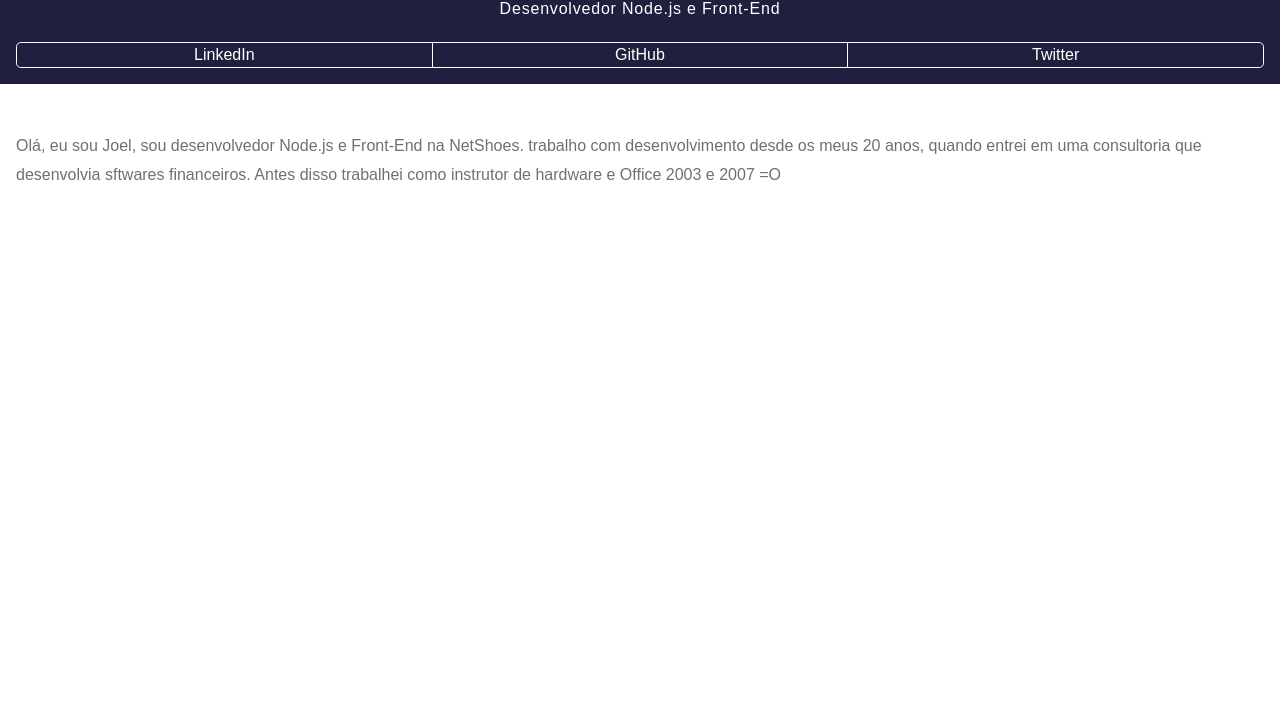
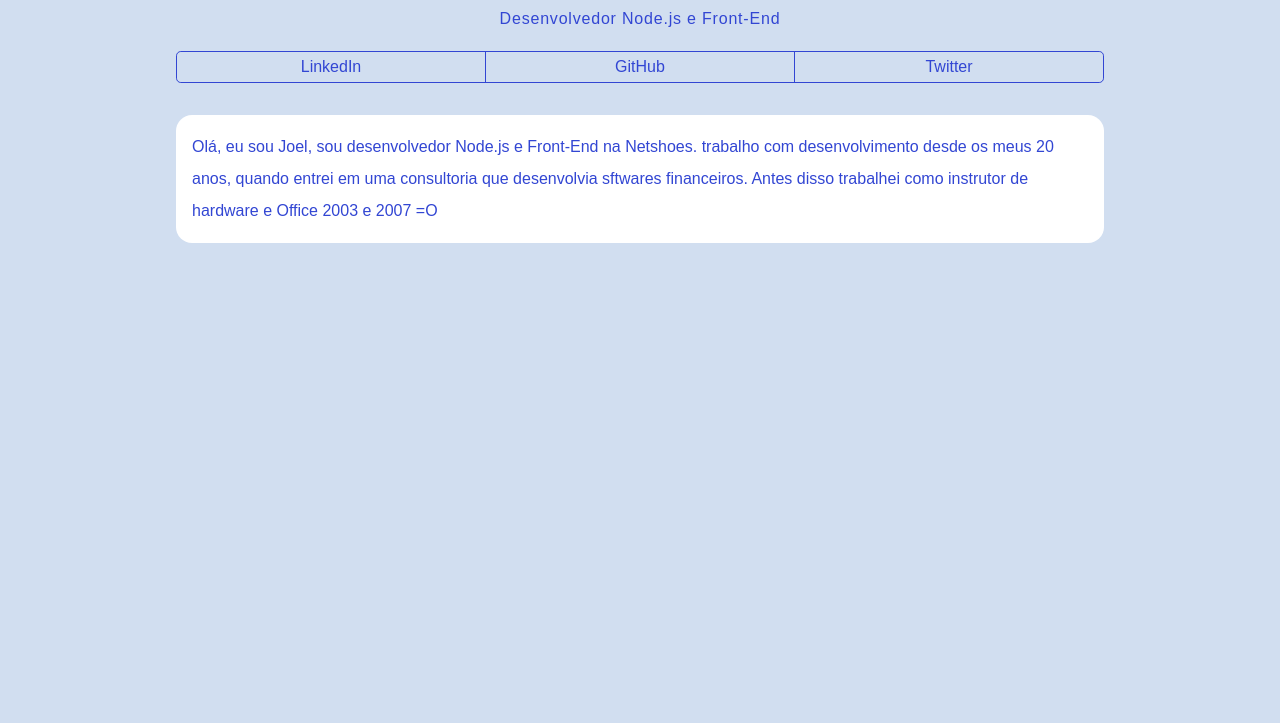
Before and after one commit to JoelSpinelli/Site-1.0, a website: page views/home.html in a window 1280 px wide. Shown: the part 77-800 px from the top of the page. Drawn offline with Linux system fonts and the light colour scheme; files that its build step writes are made by us from their sources.

Commit message:
atualizando o site

```diff
--- a/app.js
+++ b/app.js
@@ -1,7 +1,7 @@
 const path = require('path');
 const express = require('express');
 
-const port = process.env.PORT_APP || 3001;
+const port = process.env.PORT_APP || 3000;
 
 const app = express();
 
@@ -17,4 +17,5 @@ app.use((req, res, next) => {
   res.redirect('/');
 });
 
+console.log(`listening port ${port}`);
 app.listen(port);
--- /dev/null
+++ b/public/css/reset.css
@@ -0,0 +1,48 @@
+/* http://meyerweb.com/eric/tools/css/reset/
+   v2.0 | 20110126
+   License: none (public domain)
+*/
+
+html, body, div, span, applet, object, iframe,
+h1, h2, h3, h4, h5, h6, p, blockquote, pre,
+a, abbr, acronym, address, big, cite, code,
+del, dfn, em, img, ins, kbd, q, s, samp,
+small, strike, strong, sub, sup, tt, var,
+b, u, i, center,
+dl, dt, dd, ol, ul, li,
+fieldset, form, label, legend,
+table, caption, tbody, tfoot, thead, tr, th, td,
+article, aside, canvas, details, embed,
+figure, figcaption, footer, header, hgroup,
+menu, nav, output, ruby, section, summary,
+time, mark, audio, video {
+	margin: 0;
+	padding: 0;
+	border: 0;
+	font-size: 100%;
+	font: inherit;
+	vertical-align: baseline;
+}
+/* HTML5 display-role reset for older browsers */
+article, aside, details, figcaption, figure,
+footer, header, hgroup, menu, nav, section {
+	display: block;
+}
+body {
+	line-height: 1;
+}
+ol, ul {
+	list-style: none;
+}
+blockquote, q {
+	quotes: none;
+}
+blockquote:before, blockquote:after,
+q:before, q:after {
+	content: '';
+	content: none;
+}
+table {
+	border-collapse: collapse;
+	border-spacing: 0;
+}
--- a/public/css/style.css
+++ b/public/css/style.css
@@ -1,20 +1,21 @@
-* {
+body {
   font-family: Arial, Helvetica, sans-serif;
+  background-color: #d1def0;
   margin: 0;
 }
 
 .cabecalho {
-  background-color: #1F203E;
   overflow: auto;
 }
 
 .cabecalho__titulo {
-  font-size: 2rem;
+  font-family: Georgia, 'Times New Roman', Times, serif;
+  font-size: 2.5rem;
   text-align: center;
   letter-spacing: .2rem;
-  color: white;
+  color: #3246d3;
   margin: 0;
-  padding: 1rem 0 .5rem 0;
+  padding: 1rem 0 1rem 0;
 }
 
 .cabecalho__subtitulo {
@@ -22,7 +23,7 @@
   font-weight: normal;
   letter-spacing: .05rem;
   text-align: center;
-  color: white;
+  color: #3246d3;
   margin: 0 auto;
   padding: 1rem 0 .5rem;
 }
@@ -30,28 +31,40 @@
 .redesSociais {
   margin: 1rem;
   display: flex;
-  border: .1rem solid white;
+  border: .05rem solid #3246d3;
   border-radius: .3rem;
 }
 
 .redesSociais__links {
   width: 33.33%;
   text-align: center;
+  line-height: 1.5em;
   padding: .2rem 0;
 }
 
-.redesSociais__links a{
+.redesSociais__links{
   text-decoration: none;
-  color: white;
+  color: #3246d3;
 }
 
 .redesSociais__links:nth-child(2) {
-  border-left: .1rem solid white;
-  border-right: .1rem solid white;
+  border-left: .05rem solid #3246d3;
+  border-right: .05rem solid #3246d3;
 }
 
 .apresentacao {
-  padding: 3rem 1rem 1rem 1rem;
-  line-height: 1.8rem;
-  color: #707070;
+  margin: 1em;
+  background-color: #FFFFFF;
+  border-radius: 1em;
+  padding: 1rem;
+  height: 100%;
+  line-height: 2rem;
+  color: #3246d3;
 }
+
+@media(min-width: 960px) {
+  .container {
+    width: 960px;
+    margin: 0 auto;
+  }
+}
--- a/views/home.html
+++ b/views/home.html
@@ -6,6 +6,7 @@
   <meta name="viewport" content="width=device-width, initial-scale=1.0">
   <meta http-equiv="X-UA-Compatible" content="ie=edge">
   <title>Joel Spinelli</title>
+  <link rel="stylesheet" href="css/reset.css">
   <link rel="stylesheet" href="css/style.css">
 </head>
 
@@ -16,14 +17,14 @@
       <h2 class="cabecalho__subtitulo">Desenvolvedor Node.js e Front-End</h2>
     </header>
     <div class="redesSociais">
-      <div class="redesSociais__links"><a class="redesSociais__links--linkedin" href="https://linkedin.com/in/joelspinelli" target="_blank">LinkedIn</a></div>
-      <div class="redesSociais__links"><a class="redesSociais__links--github" href="https://github.com/JoelSpinelli" target="_blank">GitHub</a></div>
-      <div class="redesSociais__links"><a class="redesSociais__links--twitter" href="https://twitter.com/joelspinelli" target="_blank">Twitter</a></div>
+      <a class="redesSociais__links" href="https://linkedin.com/in/joelspinelli" target="_blank">LinkedIn</a>
+      <a class="redesSociais__links" href="https://github.com/JoelSpinelli" target="_blank">GitHub</a>
+      <a class="redesSociais__links" href="https://twitter.com/joelspinelli" target="_blank">Twitter</a>
     </div>
   </div>
   <section class="apresentacao">
     <p>
-      Olá, eu sou Joel, sou desenvolvedor Node.js e Front-End na NetShoes.
+      Olá, eu sou Joel, sou desenvolvedor Node.js e Front-End na Netshoes.
       trabalho com desenvolvimento desde os meus 20 anos, quando entrei
       em uma consultoria que desenvolvia sftwares financeiros.
       Antes disso trabalhei como instrutor de hardware e Office 2003 e 2007 =O
```
